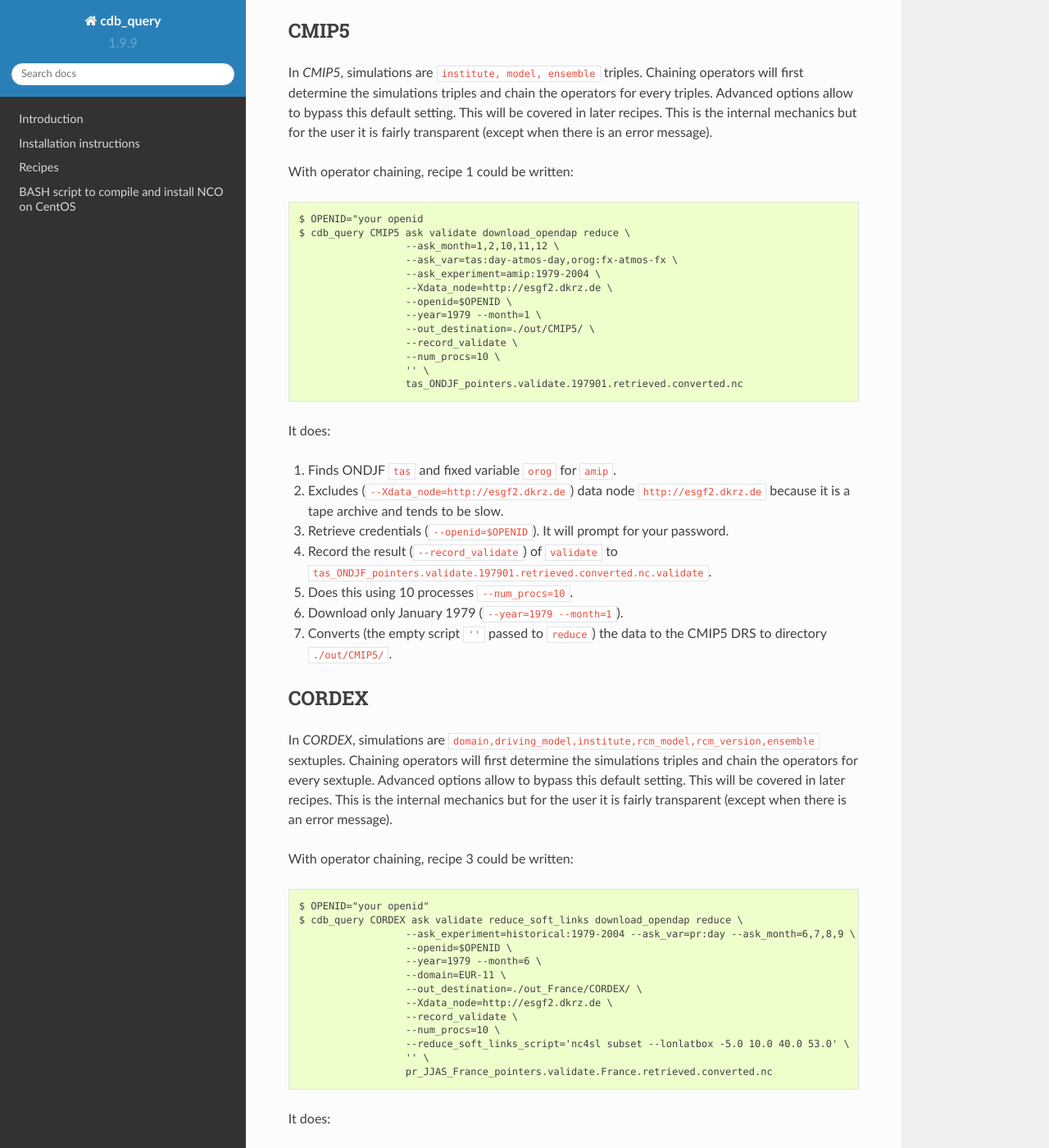
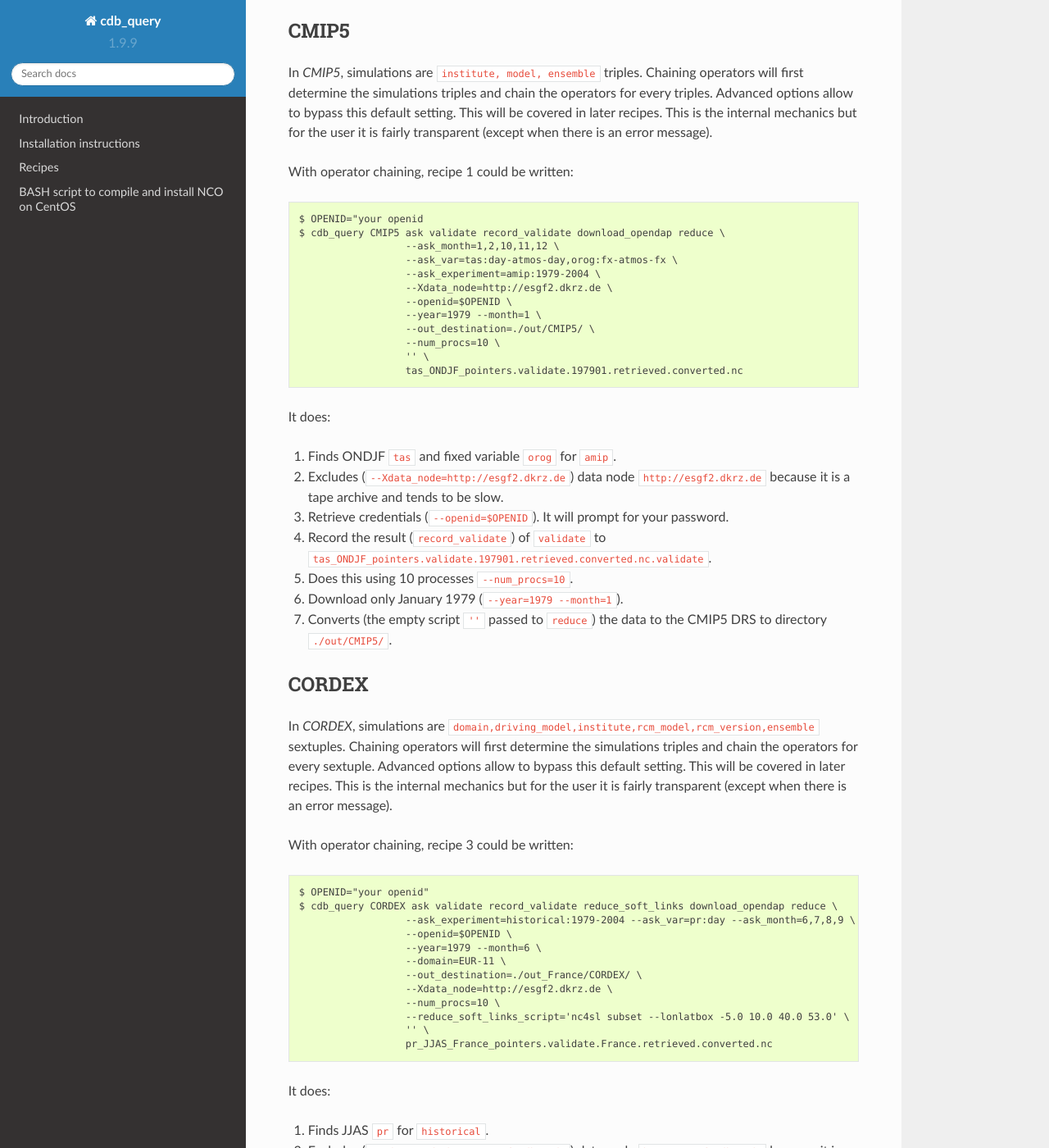
Before and after one commit to laliberte/cdb_query, a Sphinx documentation site: the page built from docs/recipe04.rst, in a window 1280 px wide and 1400 px high, scrolled down 237 px. Shown: the whole window at 82% size. Built offline with Sphinx 7.4.7 and the Read the Docs theme 2.0.0, drawn with Linux system fonts in a browser that asks for light colours; some of the changed text lies outside the part shown.

```diff
--- a/docs/conf.py
+++ b/docs/conf.py
@@ -51,7 +51,7 @@ copyright = u'2012-2016 Frederic B. Laliberte Paul J. Kushner'
 # The short X.Y version.
 version = '1.9.9'
 # The full version, including alpha/beta/rc tags.
-release = '1.9.9.2'
+release = '1.9.9.6'
 
 # The language for content autogenerated by Sphinx. Refer to documentation
 # for a list of supported languages.
--- a/docs/recipe04.rst
+++ b/docs/recipe04.rst
@@ -33,7 +32,7 @@ It does:
 #. Finds ONDJF ``tas`` and fixed variable ``orog`` for ``amip``.
 #. Excludes (``--Xdata_node=http://esgf2.dkrz.de``) data node ``http://esgf2.dkrz.de`` because it is a tape archive and tends to be slow.
 #. Retrieve credentials (``--openid=$OPENID``). It will prompt for your password.
-#. Record the result (``--record_validate``) of ``validate`` to ``tas_ONDJF_pointers.validate.197901.retrieved.converted.nc.validate``.
+#. Record the result (``record_validate``) of ``validate`` to ``tas_ONDJF_pointers.validate.197901.retrieved.converted.nc.validate``.
 #. Does this using 10 processes ``--num_procs=10``.
 #. Download only January 1979 (``--year=1979 --month=1``).
 #. Converts (the empty script ``''`` passed to ``reduce``) the data to the CMIP5 DRS to directory ``./out/CMIP5/``.
@@ -49,14 +48,13 @@ but for the user it is fairly transparent (except when there is an error message
 With operator chaining, recipe 3 could be written::
 
     $ OPENID="your openid"
-    $ cdb_query CORDEX ask validate reduce_soft_links download_opendap reduce \
+    $ cdb_query CORDEX ask validate record_validate reduce_soft_links download_opendap reduce \
                       --ask_experiment=historical:1979-2004 --ask_var=pr:day --ask_month=6,7,8,9 \
                       --openid=$OPENID \
                       --year=1979 --month=6 \
                       --domain=EUR-11 \
                       --out_destination=./out_France/CORDEX/ \
                       --Xdata_node=http://esgf2.dkrz.de \
-                      --record_validate \
                       --num_procs=10 \
                       --reduce_soft_links_script='nc4sl subset --lonlatbox -5.0 10.0 40.0 53.0' \
                       '' \
@@ -67,7 +65,7 @@ It does:
 #. Finds JJAS ``pr`` for ``historical``.
 #. Excludes (``--Xdata_node=http://esgf2.dkrz.de``) data node ``http://esgf2.dkrz.de`` because it is a tape archive and tends to be slow.
 #. Retrieve certificates (``--openid=$OPENID``). It will prompt for your password.
-#. Record the result (``--record_validate``) of ``validate`` to ``pr_JJAS_France_pointers.validate.France.retrieved.converted.nc.validate``.
+#. Record the result (``record_validate``) of ``validate`` to ``pr_JJAS_France_pointers.validate.France.retrieved.converted.nc.validate``.
 #. Does this using 10 processes ``--num_procs=10``.
 #. Download only June 1979 (``--year=1979 --month=6``).
 #. Converts (the empty script ``''`` passed to ``reduce``) the data to the CMIP5 DRS to directory ``./out_France/CORDEX/``.
--- a/docs/recipe05.rst
+++ b/docs/recipe05.rst
@@ -53,7 +52,7 @@ It does:
 #. Drops simulations (``institute``, ``model``, ``ensemble``) triples that are not found in both ``historical`` and ``rcp85`` for ALL requested years.
 #. Excludes (``--Xdata_node=http://esgf2.dkrz.de``) data node ``http://esgf2.dkrz.de`` because it is a tape archive and tends to be slow.
 #. Retrieves certificates (``--openid=$OPENID``). Password read from the pipe (``--password_from_pipe``).
-#. Records the result (``--record_validate``) of ``validate`` to ``us_pr_tas_MAM_pointers.validate.200003.retrieved.converted.nc.validate``.
+#. Records the result (``record_validate``) of ``validate`` to ``us_pr_tas_MAM_pointers.validate.200003.retrieved.converted.nc.validate``.
 #. Selects a slightly larger area than continental US for download (``--reduce_soft_links_script='nc4sl subset --lonlatbox -150.0 -50.0 20.0 55.0'``)
 #. Downloads only March 2000 (``--year=2000 --month=3``).
 #. Uses a bilinear remapping and focuses on the continental US (``'cdo ... '``).
--- a/docs/recipe06.rst
+++ b/docs/recipe06.rst
@@ -34,7 +34,7 @@ The following BASH script recovers several variables over a latitude band::
 
     #Create swap directory:
     mkdir ${SWAP_DIR}
-    echo $PASSWORD | cdb_query CMIP5 ask validate reduce_soft_links download_opendap reduce \
+    echo $PASSWORD | cdb_query CMIP5 ask validate record_validate reduce_soft_links download_opendap reduce \
           --openid=$OPENID \
           --password_from_pipe \
           --swap_dir=${SWAP_DIR} \
@@ -43,7 +43,6 @@ The following BASH script recovers several variables over a latitude band::
           --ask_var=zg:mon-atmos-Amon,va:mon-atmos-Amon,ta:mon-atmos-Amon \
           --ask_month=1,2,12 \
           --related_experiments \
-          --record_validate \
           --Xdata_node=http://esgf2.dkrz.de \
           --reduce_soft_links_script='ncrcat -d lat,55.0,65.0' \
           '' \
```
Also changed, not shown: other parts of docs/recipe04.rst (+1 -2 lines), other parts of docs/recipe05.rst (+1 -2 lines).
